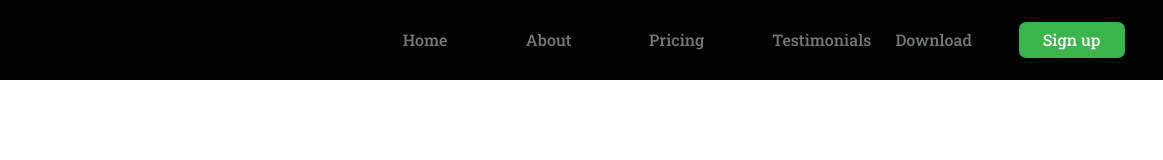
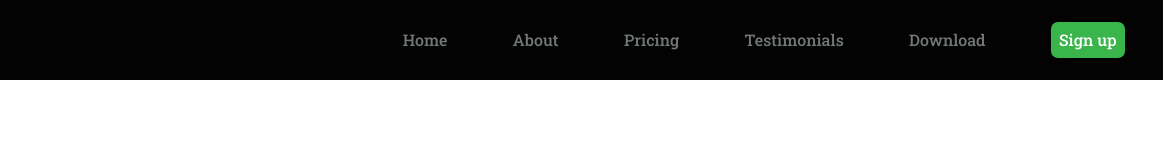
Before and after one commit to Pame2394/navbar, a plain HTML site: page index.html in a window 1280 px wide. Shown: the full height of the page, 117-1280 px from the left. Drawn offline with Linux system fonts and the light colour scheme.

Commit message:
change something in header.css

```diff
--- a/css/header.css
+++ b/css/header.css
@@ -28,7 +28,6 @@ body{
 .header-principal a {
     color: #737878;
     text-decoration: none;
-    width: 90px;
 }
 
 .btn-header{
```
